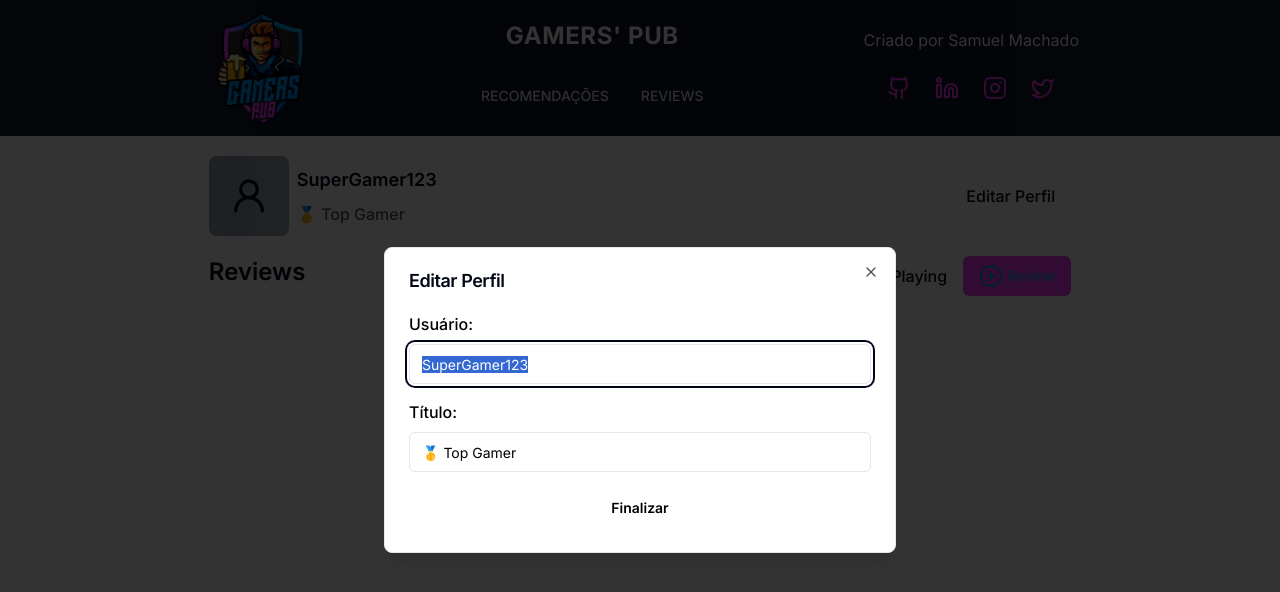
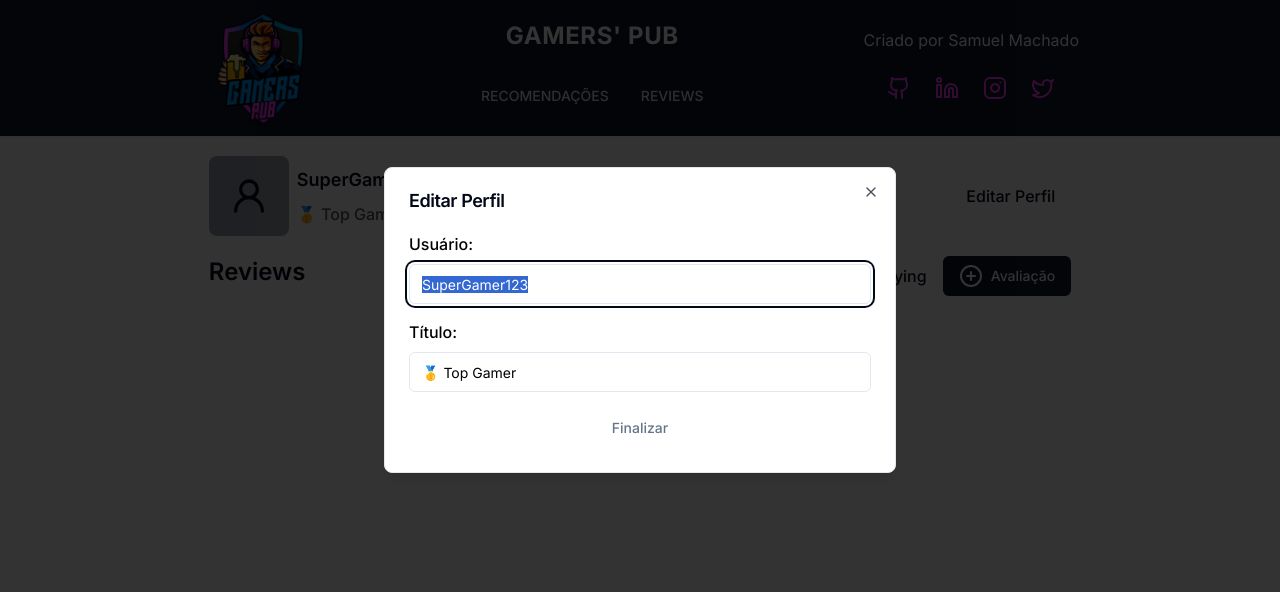
Before and after one commit to Samuka0222/gamers-pub, a Next.js app: page /reviews in a window 1280 px wide. Both pictures are taken after a click on the button "Editar Perfil". Shown: the top 592 px of the page. Built offline with nearby package versions, Linux system fonts and the light colour scheme.

Commit message:
feat: finish implementation of search game feature

```diff
--- a/src/app/reviews/create-review/_components/SearchGameForm.tsx
+++ b/src/app/reviews/_components/SearchGameForm.tsx
@@ -7,6 +7,7 @@ import { Search } from "lucide-react";
 import { SubmitButton } from "@/components/SubmitButton";
 import { toast } from "sonner";
 import { useState } from "react";
+import { useRouter } from "next/navigation";
 
 interface SearchGameFormProps {
   searchGameByName: (gameName: string) => Promise<IGameSearchResult[] | undefined>
@@ -16,6 +17,8 @@ export function SearchGameForm({ searchGameByName }: SearchGameFormProps) {
   const [isSearching, setIsSearching] = useState(false);
   const [game, setGame] = useState('');
   const [searchResults, setSearchResults] = useState<IGameSearchResult[]>([]);
+
+  const router = useRouter();
 
   const submitAction = async () => {
     try {
@@ -28,22 +31,29 @@ export function SearchGameForm({ searchGameByName }: SearchGameFormProps) {
     }
   }
 
-  const setGameAction = (gameName: string) => {
+  const onChangeAction = (value: string) => {
+    setGame(value);
     setIsSearching(false);
-    setGame(gameName);
+    setSearchResults([]);
+  }
+
+  const setGameAction = (game: IGameSearchResult) => {
+    setIsSearching(false);
+    setGame(game.name);
+    router.push(`reviews/create-review/${game.id}`)
   }
 
   return (
     <form className="relative flex flex-col gap-3" action={submitAction}>
       <div className="w-full flex justify-between border rounded-lg py-2 px-2">
-        <SubmitButton size="icon">
+        <SubmitButton className="bg-transparent hover:bg-transparent border-none p-2 flex justify-center items-center text-white hover:text-primary font-semibold">
           <Search />
         </SubmitButton>
         <Input
           type="text"
-          className="font-medium placeholder:text-gray-500 border-none focus-visible:ring-0 focus-visible:ring-offset-0 p-0 ml-1"
-          onChange={(e) => setGame(e.target.value)}
-          placeholder="Nome do jogo"
+          className="font-medium bg-transparent text-white placeholder:text-gray-70000 border-none focus-visible:ring-0 focus-visible:ring-offset-0 p-0 ml-1"
+          onChange={(e) => onChangeAction(e.target.value)}
+          placeholder="Digite o nome do jogo..."
           value={game}
         />
       </div>
@@ -56,7 +66,7 @@ export function SearchGameForm({ searchGameByName }: SearchGameFormProps) {
                   <Button
                     variant='link'
                     className="w-[90%] text-ellipsis p-0 text-white hover:text-primary justify-start"
-                    onClick={() => setGameAction(result.name)}
+                    onClick={() => setGameAction(result)}
                     type="button"
                   >
                     {result.name}
@@ -70,5 +80,3 @@ export function SearchGameForm({ searchGameByName }: SearchGameFormProps) {
     </form>
   )
 }
-
-{/* <Image src={`https:${result.cover.url}`} width={100} height={100} alt={`Capa do ${result.name}`} /> */ }
--- a/src/app/reviews/create-review/page.tsx
+++ /dev/null
@@ -1,12 +0,0 @@
-import { SearchGameForm } from "./_components/SearchGameForm";
-import { searchByGameName } from "@/actions/searchByGameName";
-
-export default function CreateReviewPage() {
-  return (
-    <section className="w-full h-full py-6 px-5 flex flex-col items-center">
-      <div className="w-full lg:max-w-[70%]">
-        <SearchGameForm searchGameByName={searchByGameName} />
-      </div>
-    </section>
-  )
-}
--- a/src/app/reviews/page.tsx
+++ b/src/app/reviews/page.tsx
@@ -1,7 +1,9 @@
 import { Gamepad, PlusCircleIcon, ScrollText } from "lucide-react";
+import { ProfileHeader } from "./_components/ProfileHeader";
+import { SearchGameForm } from "./_components/SearchGameForm";
+import { searchByGameName } from "@/actions/searchByGameName";
+import { Dialog, DialogContent, DialogDescription, DialogHeader, DialogTitle, DialogTrigger } from "@/components/Dialog";
 import { Button } from "@/components/Button";
-import Link from "next/link";
-import { ProfileHeader } from "./_components/ProfileHeader";
 
 export default function ReviewsPage() {
   return (
@@ -24,11 +26,22 @@ export default function ReviewsPage() {
               </span>
             </li>
             <li>
-              <Button asChild>
-                <Link href='reviews/create-review'>
-                  <PlusCircleIcon className="mr-1" /> Review
-                </Link>
-              </Button>
+              <Dialog>
+                <DialogTrigger asChild>
+                  <Button variant='default' className="bg-slate-900 text-white hover:bg-slate-600 hover:text-secondary text-sm font-medium">
+                    <PlusCircleIcon className="mr-2" /> Avaliação
+                  </Button>
+                </DialogTrigger>
+                <DialogContent className="bg-transparent border-none shadow-none">
+                  <DialogHeader>
+                    <DialogTitle className="text-2xl text-center text-primary mb-2">Criar nova Avaliação</DialogTitle>
+                    <DialogDescription className="text-center text-white">
+                      Pesquise e clique sobre o jogo que deseja criar uma avaliação
+                    </DialogDescription>
+                  </DialogHeader>
+                  <SearchGameForm searchGameByName={searchByGameName} />
+                </DialogContent>
+              </Dialog>
             </li>
           </ul>
         </div>
--- a/src/components/Dialog.tsx
+++ b/src/components/Dialog.tsx
@@ -38,7 +38,7 @@ const DialogContent = React.forwardRef<
     <DialogPrimitive.Content
       ref={ref}
       className={cn(
-        "fixed left-[50%] top-[50%] z-50 grid w-full max-w-lg translate-x-[-50%] translate-y-[-50%] gap-4 border bg-background p-6 shadow-lg duration-200 data-[state=open]:animate-in data-[state=closed]:animate-out data-[state=closed]:fade-out-0 data-[state=open]:fade-in-0 data-[state=closed]:zoom-out-95 data-[state=open]:zoom-in-95 data-[state=closed]:slide-out-to-left-1/2 data-[state=closed]:slide-out-to-top-[48%] data-[state=open]:slide-in-from-left-1/2 data-[state=open]:slide-in-from-top-[48%] sm:rounded-lg",
+        "fixed left-[50%] top-[40%] z-50 grid w-full max-w-lg translate-x-[-50%] translate-y-[-50%] gap-4 border bg-background p-6 shadow-lg duration-200 data-[state=open]:animate-in data-[state=closed]:animate-out data-[state=closed]:fade-out-0 data-[state=open]:fade-in-0 data-[state=closed]:zoom-out-95 data-[state=open]:zoom-in-95 data-[state=closed]:slide-out-to-left-1/2 data-[state=closed]:slide-out-to-top-[48%] data-[state=open]:slide-in-from-left-1/2 data-[state=open]:slide-in-from-top-[48%] sm:rounded-lg",
         className
       )}
       {...props}
--- a/src/components/SubmitButton.tsx
+++ b/src/components/SubmitButton.tsx
@@ -7,10 +7,10 @@ import { useFormStatus } from 'react-dom';
 
 interface SubmitButtonProps {
   children: React.ReactNode;
-  size?: 'icon' | 'normal';
+  className?: string
 }
 
-export function SubmitButton({ children, size = 'icon' }: SubmitButtonProps) {
+export function SubmitButton({ children, className }: SubmitButtonProps) {
   const { pending } = useFormStatus();
 
   return (
@@ -18,16 +18,13 @@ export function SubmitButton({ children, size = 'icon' }: SubmitButtonProps) {
       type='submit'
       variant='outline'
       disabled={pending}
-      size={size === 'normal' ? 'default' : 'icon'}
       className={cn(
-        size === 'normal'
-          ? 'border-none flex justify-center items-center text-black font-semibold'
-          : 'rounded-full border-none h-10 w-10 p-0 flex justify-center items-center'
+        className ?? 'rounded-full border-none h-10 w-10 p-0 flex justify-center items-center'
       )}
     >
       {
         pending
-          ? <><Loader2 className='animate-spin w-[3.55rem]' /></>
+          ? <><Loader2 className='animate-spin' /></>
           : <>{children}</>
       }
     </Button>
```
